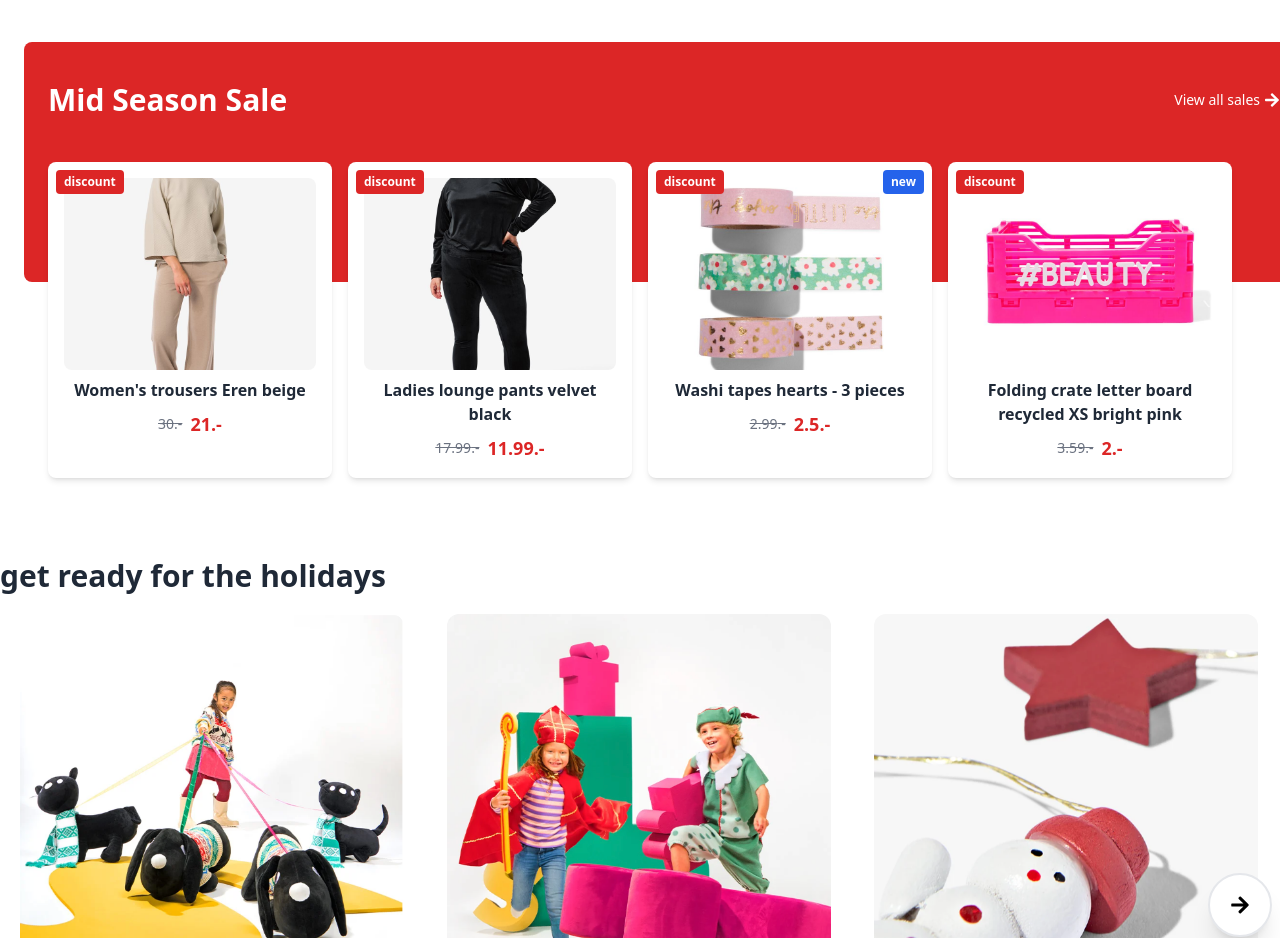
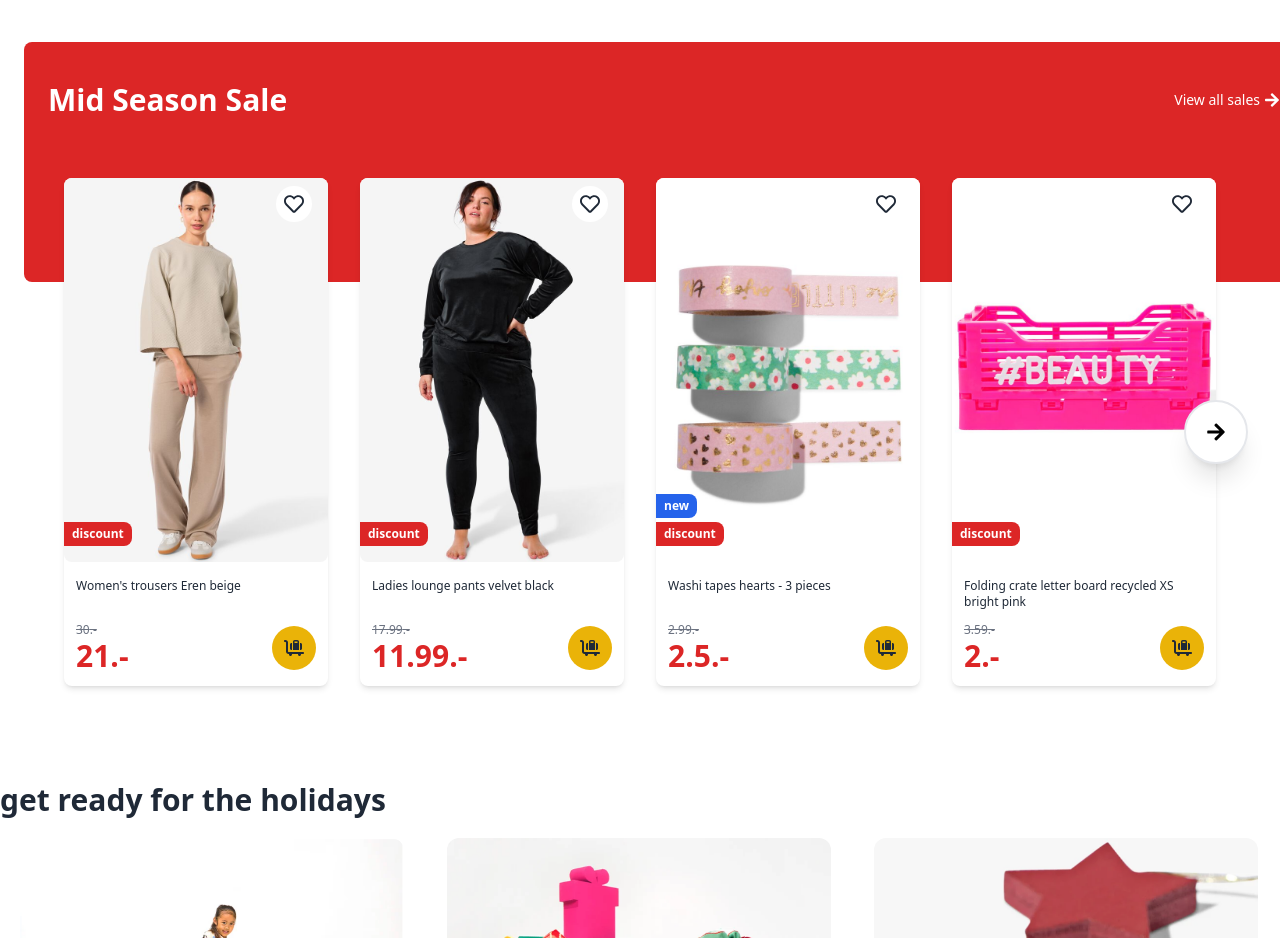
Before and after one commit to Raisul-24/home-page-design, a React (Vite) app: page / in a window 1280 px wide. Shown: the part 980-1918 px from the top of the page. Built offline with nearby package versions, Linux system fonts and the light colour scheme.

Commit message:
added midseason sell components

```diff
--- a/src/components/MidSeasonSale/MidSeasonSale.jsx
+++ b/src/components/MidSeasonSale/MidSeasonSale.jsx
@@ -1,9 +1,12 @@
-// MidSeasonSale.jsx
-import React from 'react';
-import { FaArrowRight } from 'react-icons/fa';
+import React, { useRef, useState } from 'react';
+import Slider from 'react-slick';
+import "slick-carousel/slick/slick.css";
+import "slick-carousel/slick/slick-theme.css";
+import { FaArrowLeft, FaArrowRight } from 'react-icons/fa';
 import { Link } from 'react-router-dom';
+import { FaCartFlatbedSuitcase } from "react-icons/fa6";
+import { FaRegHeart } from "react-icons/fa";
 
-// Sample data
 const products = [
   {
     id: 1,
@@ -41,9 +44,62 @@ const products = [
     isNew: false,
     isDiscount: true,
   },
+  {
+   id: 5,
+   image: '/public/sale/5.jpg',
+   title: 'Newborn jumpsuit elephants',
+   originalPrice: 10.0,
+   discountPrice: 5.0,
+   isNew: false,
+   isDiscount: true,
+ },
+ {
+   id: 6,
+   image: '/public/sale/6.jpg',
+   title: 'LED ribbed candle with wax Ø7.5x10 dark pink',
+   originalPrice: 5.99,
+   discountPrice: 4.0,
+   isNew: false,
+   isDiscount: true,
+ },
+ {
+   id: 7,
+   image: '/public/sale/8.jpg',
+   title: 'Ladies wrap dress Raiza with linen',
+   originalPrice: 40.0,
+   discountPrice: 20.0,
+   isNew: false,
+   isDiscount: true,
+ },
 ];
 
 const MidSeasonSale = () => {
+   const sliderRef = useRef(null);
+   const [currentSlide, setCurrentSlide] = useState(0);
+   const settings = {
+      dots: false,
+      infinite: false,
+      speed: 300,
+      slidesToShow: 4,
+      slidesToScroll: 4,
+      afterChange: (index) => setCurrentSlide(index),
+      responsive: [
+         { breakpoint: 1024, settings: { slidesToShow: 3, slidesToScroll: 3 } },
+         { breakpoint: 600, settings: { slidesToShow: 2, slidesToScroll: 2 } },
+         { breakpoint: 480, settings: { slidesToShow: 1, slidesToScroll: 1 } },
+      ],
+   };
+
+   const nextSlide = () => {
+      sliderRef.current.slickNext();
+   };
+
+   const prevSlide = () => {
+      sliderRef.current.slickPrev();
+   };
+
+   const isLastSlide = currentSlide >= products.length - settings.slidesToScroll;
+
   return (
     <div className="max-w-7xl mx-auto p-6 mb-32">
       <div className="absolute  bg-red-600 text-white px-6 h-60 w-full rounded-lg">
@@ -56,30 +112,63 @@ const MidSeasonSale = () => {
         </div>
       </div>
 
-      <div className="relative top-24 grid grid-cols-1 sm:grid-cols-2 lg:grid-cols-4 gap-4 bg-transparent p-6 rounded-b-lg">
+      <div className="relative top-24 bg-transparent p-6 rounded-b-lg">
+            <Slider ref={sliderRef} {...settings}>
         {products.map((product) => (
-          <div key={product.id} className="relative bg-white rounded-lg p-4 shadow-md text-center">
-            {product.isDiscount && (
-              <span className="absolute top-2 left-2 bg-red-600 text-white text-xs font-bold px-2 py-1 rounded">discount</span>
-            )}
-            {product.isNew && (
-              <span className="absolute top-2 right-2 bg-blue-600 text-white text-xs font-bold px-2 py-1 rounded">new</span>
-            )}
+          <div className="p-4">
+            <div key={product.id} className=" bg-white rounded-lg shadow-md text-left">
+
+            <div className="relative">
             <img
               src={product.image}
               alt={product.title}
-              className="w-full h-48 object-cover rounded-lg mb-2 hover:scale-105"
+              className="w-80 h-96 object-cover rounded-lg mb-4 hover:scale-105"
             />
-            <p className="font-semibold text-gray-800">{product.title}</p>
-            <div className="flex items-center justify-center gap-2 mt-2">
+            <div className="absolute top-2 right-4 p-2 rounded-full bg-white">
+            <FaRegHeart className='text-xl hover:text-red-600 hover:scale-125' />
+            </div>
+            {product.isDiscount && (
+              <span className="absolute bottom-4 left-0 bg-red-600 text-white text-xs font-bold px-2 py-1 rounded-r-lg">discount</span>
+            )}
+            {product.isNew && (
+              <span className="absolute bottom-11 left-0 bg-blue-600 text-white text-xs font-bold px-2 py-1 rounded-r-lg">new</span>
+            )}
+            </div>
+            <p className="text-xs text-gray-800 h-8 px-3">{product.title}</p>
+
+            <div className="flex items-center justify-between  p-3">
+            <div className="text-left gap-2">
               {product.isDiscount && (
-                <span className="line-through text-gray-500 text-sm">{product.originalPrice}.-</span>
+                <p className="line-through text-gray-500 text-xs">{product.originalPrice}.-</p>
               )}
-              <span className="text-red-600 text-lg font-bold">{product.discountPrice}.-</span>
+              <p className="text-red-600 text-3xl font-extrabold">{product.discountPrice}.-</p>
+            </div>
+            <div className="text-xl bg-yellow-500 rounded-full p-3 hover:bg-yellow-700">
+            <FaCartFlatbedSuitcase />
+            </div>
             </div>
           </div>
+          </div>
         ))}
-      </div>
+        </Slider>
+
+{currentSlide > 0 && (
+   <button
+      onClick={prevSlide}
+      className="absolute left-2 top-1/2 transform -translate-y-1/2 bg-white text-black text-xl rounded-full p-3 md:p-5 shadow-xl z-10 border-2"
+   >
+      <FaArrowLeft />
+   </button>
+)}
+{!isLastSlide && (
+   <button
+      onClick={nextSlide}
+      className="absolute right-2 top-1/2 transform -translate-y-1/2 bg-white text-black text-xl rounded-full p-3 md:p-5 shadow-xl z-10 border-2"
+   >
+      <FaArrowRight />
+   </button>
+)}
+</div>
     </div>
   );
 };
```
